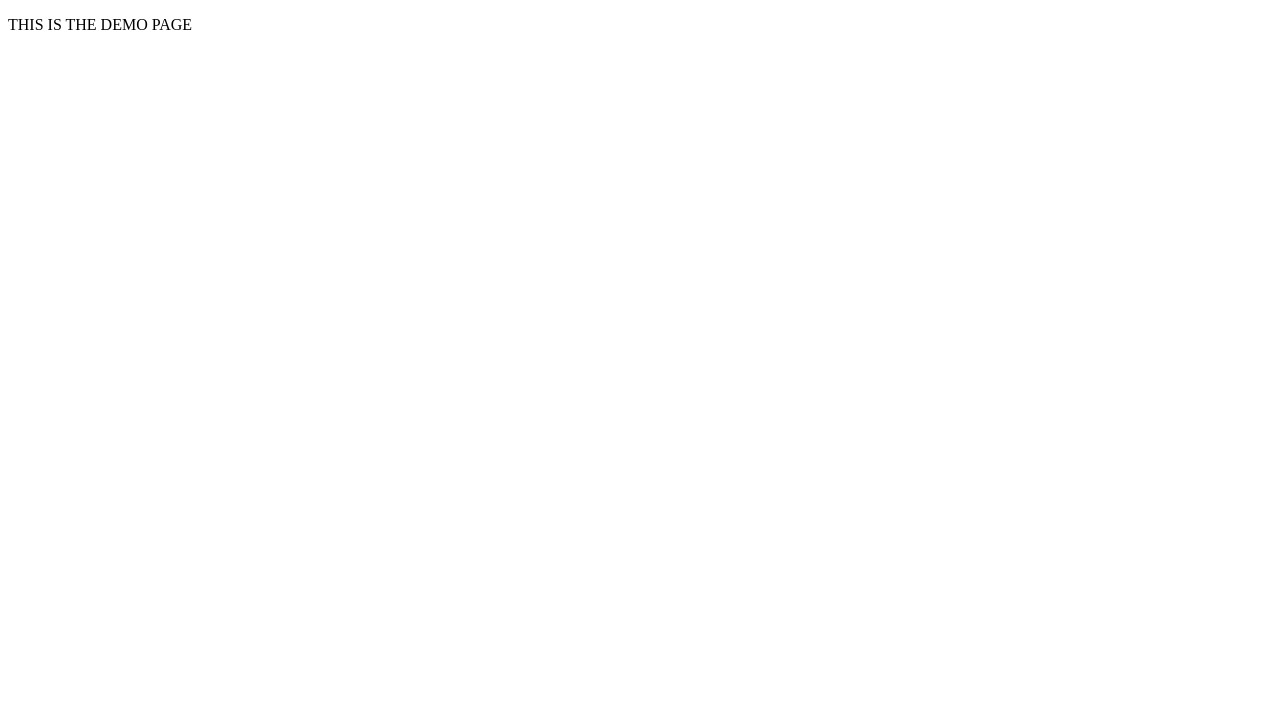
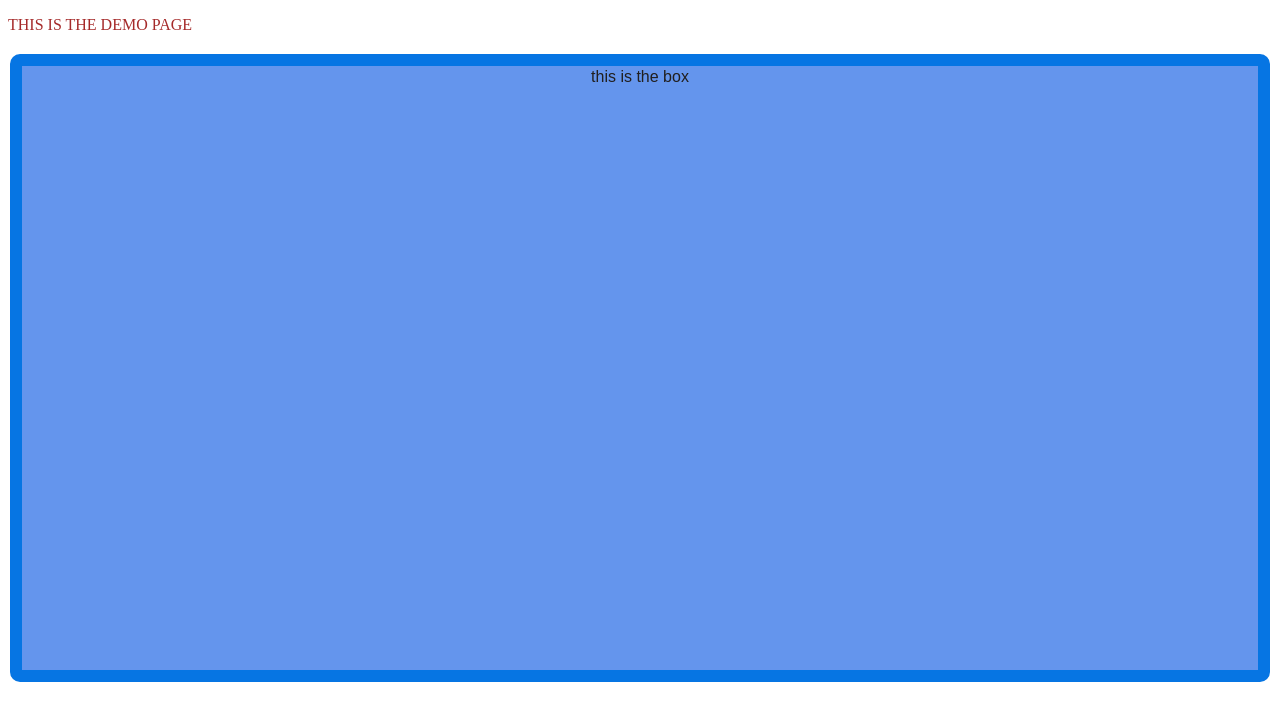
Before and after one commit to rikujena/localRepo, a plain HTML site: page index.html in a window 1280 px wide. Drawn offline with Linux system fonts and the light colour scheme.

Commit message:
added the box

```diff
--- a/index.html
+++ b/index.html
@@ -4,8 +4,12 @@
     <meta charset="UTF-8">
     <meta name="viewport" content="width=device-width, initial-scale=1.0">
     <title>Document</title>
+    <link rel="stylesheet" href="style.css">
 </head>
 <body>
   <p> THIS IS THE DEMO PAGE </p>
+  <div class="box">
+    this is the box
+  </div>
 </body>
 </html>
--- a/style.css
+++ b/style.css
@@ -1,3 +1,18 @@
-P{
-    color: brown;
+p {
+    size: 400000px;
+  color: brown;
 }
+
+.box {
+  width: 97.5%;
+  height: 600px;
+  background-color: cornflowerblue;
+  border: 12px solid #0675e3;
+  padding: 2px;
+  margin: 20px auto;
+  border-radius: 10px;
+  color: rgb(33, 31, 31);
+  font-family: Arial, sans-serif;
+  text-align: center;
+
+}
```
